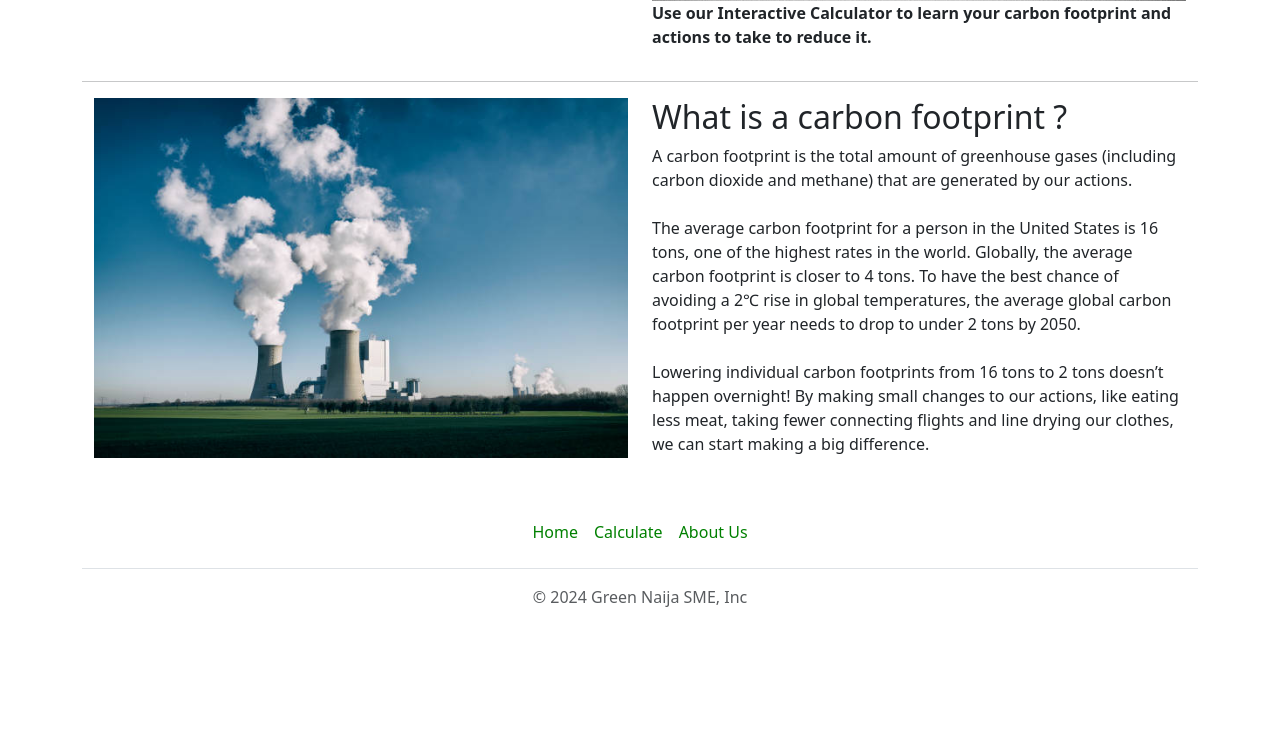
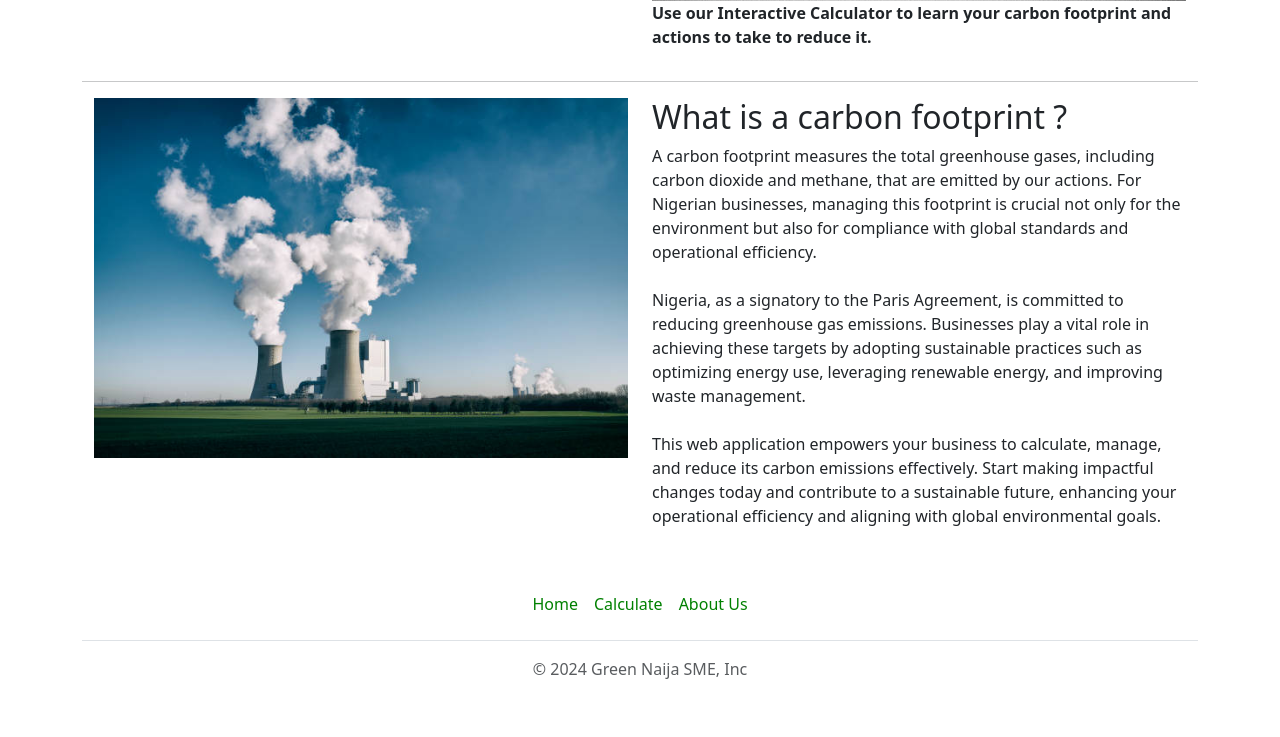
Before and after one commit to Te-mixx/Green-naija-sme, a Flask app: page / in a window 1280 px wide. Shown: the part 500-1237 px from the top of the page. Before the commit the page ends 1107 px from the top, so only its background shows below. Run offline with Flask 3, Linux system fonts and the light colour scheme; some libraries are stand-ins or nearby versions.

Commit message:
update home.html

```diff
--- a/flaskr/templates/home.html
+++ b/flaskr/templates/home.html
@@ -22,12 +22,12 @@
             </div>
             <div class="col-6">
                 <h2>What is a carbon footprint ? </h2>
-                <p>A carbon footprint is the total amount of greenhouse gases (including carbon dioxide and methane) that are generated by our actions. <br>
+                <p>A carbon footprint measures the total greenhouse gases, including carbon dioxide and methane, that are emitted by our actions. For Nigerian businesses, managing this footprint is crucial not only for the environment but also for compliance with global standards and operational efficiency. <br>
 
                     <br>
-                    The average carbon footprint for a person in the United States is 16 tons, one of the highest rates in the world. Globally, the average carbon footprint is closer to 4 tons. To have the best chance of avoiding a 2℃ rise in global temperatures, the average global carbon footprint per year needs to drop to under 2 tons by 2050. <br>
+                    Nigeria, as a signatory to the Paris Agreement, is committed to reducing greenhouse gas emissions. Businesses play a vital role in achieving these targets by adopting sustainable practices such as optimizing energy use, leveraging renewable energy, and improving waste management. <br>
                     <br>
-                    Lowering individual carbon footprints from 16 tons to 2 tons doesn’t happen overnight! By making small changes to our actions, like eating less meat, taking fewer connecting flights and line drying our clothes, we can start making a big difference.
+                    This web application empowers your business to calculate, manage, and reduce its carbon emissions effectively. Start making impactful changes today and contribute to a sustainable future, enhancing your operational efficiency and aligning with global environmental goals.
                     </p>
             </div>
         </div>
```
